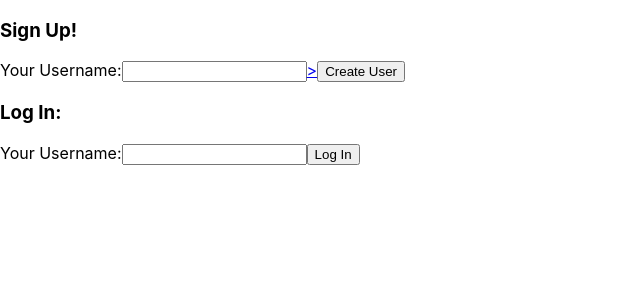
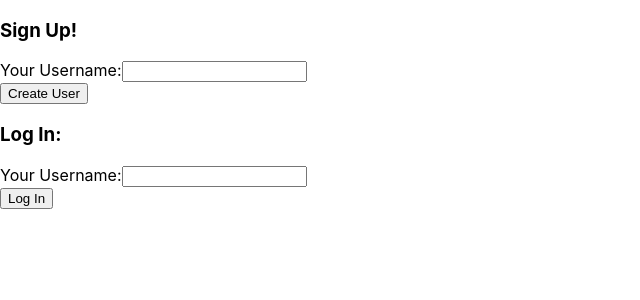
Before and after one commit to honnnei/habit-app, a React (Create React App) app in the folder client/: page / in a window 1280 px wide. Shown: the top 300 px of the page, without its empty margins (0-640 px from the left). Built offline with nearby package versions, Linux system fonts and the light colour scheme.

Commit message:
Routers working, App.js routes added, Form.js issue fix

```diff
--- a/client/src/App.js
+++ b/client/src/App.js
@@ -1,5 +1,6 @@
 import React from 'react';
 import { BrowserRouter as Router, Route, Link, Switch } from 'react-router-dom';
+import Form from './component/Form';
 import TrackingNew from './containers/TrackingNew';
 import TrackingExisting from './containers/TrackingExisting';
 
@@ -12,77 +13,28 @@ class App extends React.Component {
     })
   }
 
-  handleChange = (event) => {
-    event.preventDefault();
-    const {name, value} = event.target
-    this.setState({ [name]: value })
-  }
-
-  logIn = (event) => {
-    event.preventDefault();
-  //get existing user
-  // axios(`/users/${this.state.username}`)
-  // .then(response => console.log(response.data))
-  // .catch(error => {
-  //   console.log("this is error", error.message);
-  // });
-  console.log('You\'re logged in' + this.state.existingUsername);
-  }
-
-  createUser = (event) => {
-    event.preventDefault();
-    //post new user
-    // axios.post('/users/add', {
-    //   username: this.state.username
-    // })
-    // .then(response => console.log(response.data))
-    // .catch(error => {
-    //   console.log("this is error", error.message);
-    // });
-    console.log('User created:' + this.state.newUsername)
-  }
-
-
   render() {
     return (
           <div className="App">
             <Router>
-        <form onSubmit={this.createUser}>
-          <h3>Sign Up!</h3>
-        <label>Your Username:</label>
-            <input
-            name="newUsername"
-            type="text"
-            value={this.state.newUsername}
-            onChange={this.handleChange}
-            ></input>
-        <Link to="/tracking-new-user">><button>Create User</button></Link>
-        </form>
-        <form onSubmit={this.logIn}>
-        <h3>Log In:</h3>
-        <label>Your Username:</label>
-            <input
-            name="existingUsername"
-            type="text"
-            value={this.state.existingUsername}
-            onChange={this.handleChange}
-            ></input>
-        <Link to="/tracking-user"></Link><button>Log In</button>
-        </form>
         <Switch>
+            <Route
+                path='/'
+                exact
+                component={Form}
+            />
             <Route
                 path='/tracking-new-user'
                 exact
-                render={(props) => <TrackingNew {...props} userName={this.state.newUsername} />}
+                component={TrackingNew}
+
             />
             <Route
                 path='/tracking-user'
                 exact
-                render={(props) => <TrackingExisting {...props} userName={this.state.existingUsername} />}
+                component={TrackingExisting}
             />
         </Switch>
-        {/* <TrackingExisting />
-        <TrackingNew /> */}
         </Router>
         </div>
 
--- /dev/null
+++ b/client/src/component/Form.js
@@ -0,0 +1,54 @@
+import React from 'react';
+import { BrowserRouter as Router, Route, Link, Switch } from 'react-router-dom';
+import TrackingNew from '../containers/TrackingNew';
+import TrackingExisting from '../containers/TrackingExisting';
+
+class Form extends React.Component {
+  constructor(props) {
+    super(props);
+    this.state = ({
+      newUsername: "",
+      existingUsername: ""
+    })
+  }
+
+  handleChange = (event) => {
+      event.preventDefault();
+    const {name, value} = event.target
+    this.setState({ [name]: value })
+  }
+
+
+  render() {
+    return (
+          <div className="App">
+        <form>
+          <h3>Sign Up!</h3>
+        <label>Your Username:</label>
+            <input
+            name="newUsername"
+            type="text"
+            value={this.state.newUsername}
+            onChange={this.handleChange}
+            ></input>
+        </form>
+        <Link to='/tracking-new-user'><button type='submit'>Create User</button></Link>
+        <form>
+        <h3>Log In:</h3>
+        <label>Your Username:</label>
+            <input
+            name="existingUsername"
+            type="text"
+            value={this.state.existingUsername}
+            onChange={this.handleChange}
+            ></input>
+        </form>
+        <Link to='/tracking-user'><button type='submit'>Log In</button></Link>
+        </div>
+
+    );
+  }
+
+}
+
+export default Form;
```
